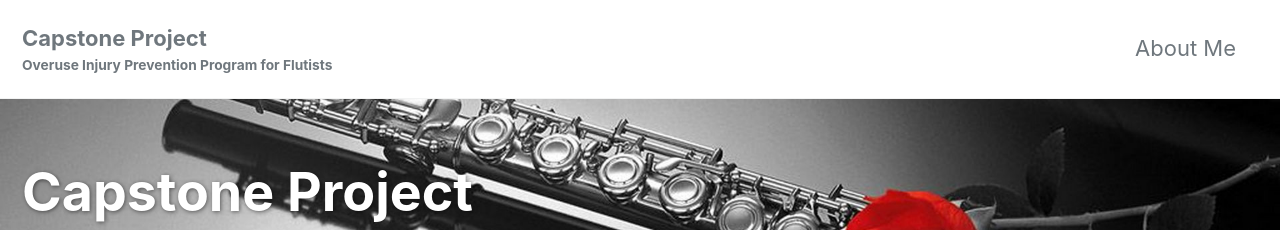
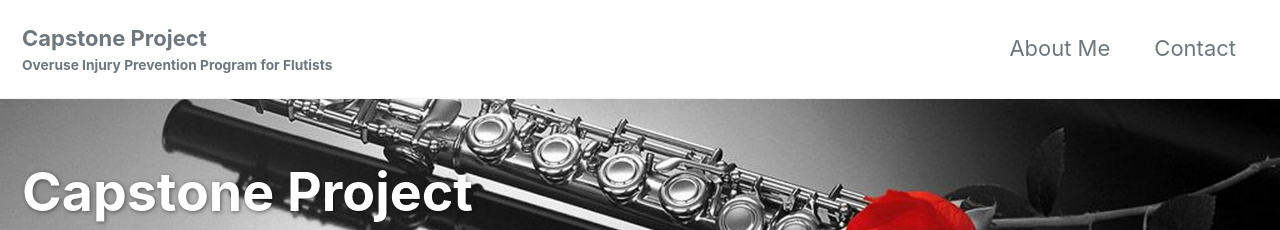
Before and after one commit to jkimOTD/old_site, a Jekyll site: the page built from index.html, in a window 1280 px wide. Shown: the top 230 px of the page. Built offline with Jekyll 4.4.1, drawn with Linux system fonts in a browser that asks for light colours; cached includes are drawn as plain includes; the list of posts is cut into pages by our own code.

Commit message:
added contact on top of page

```diff
--- a/_data/navigation.yml
+++ b/_data/navigation.yml
@@ -2,8 +2,8 @@
 main:
   - title: "About Me"
     url: https://mmistakes.github.io/minimal-mistakes/about/
-  # - title: "Sample Posts"
-  #   url: /year-archive/
+  - title: "Contact"
+    url: /year-archive/
   # - title: "Sample Collections"
   #   url: /collection-archive/
   # - title: "Sitemap"
```
